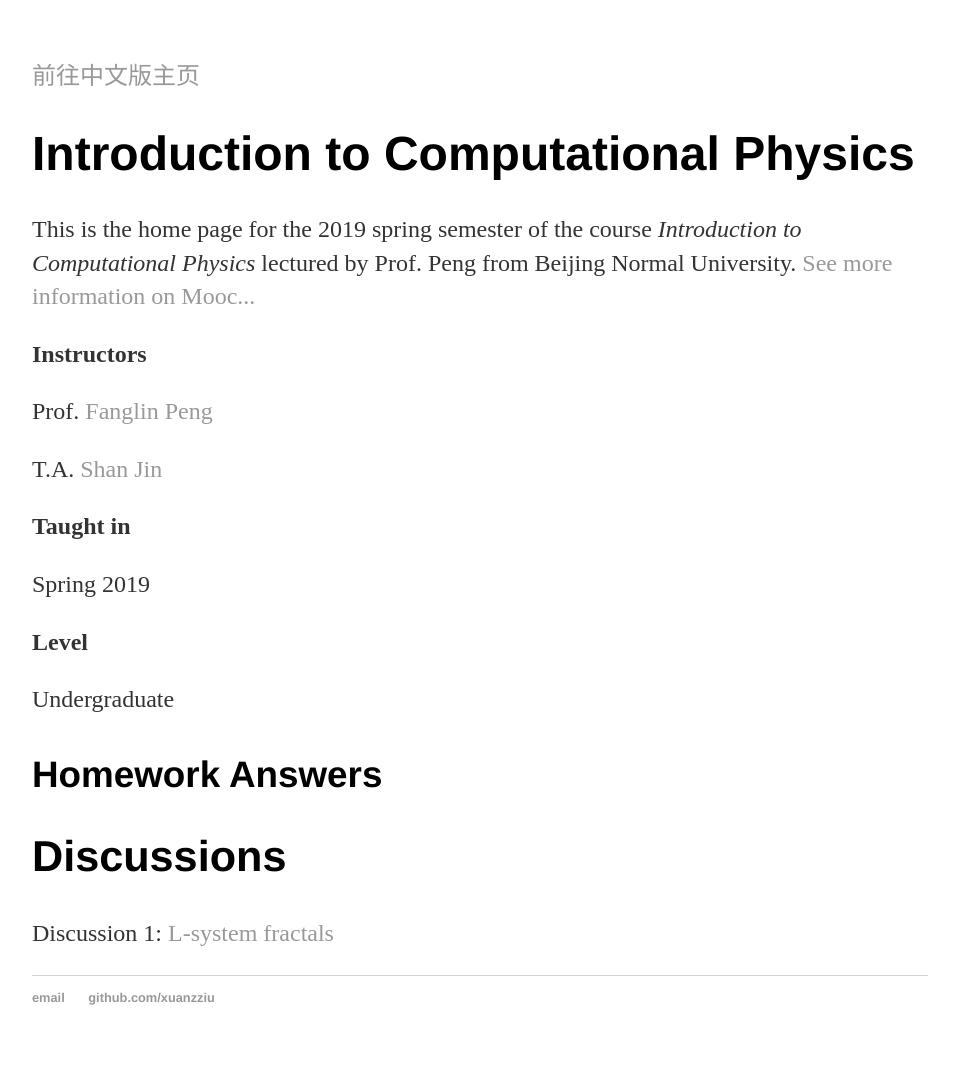
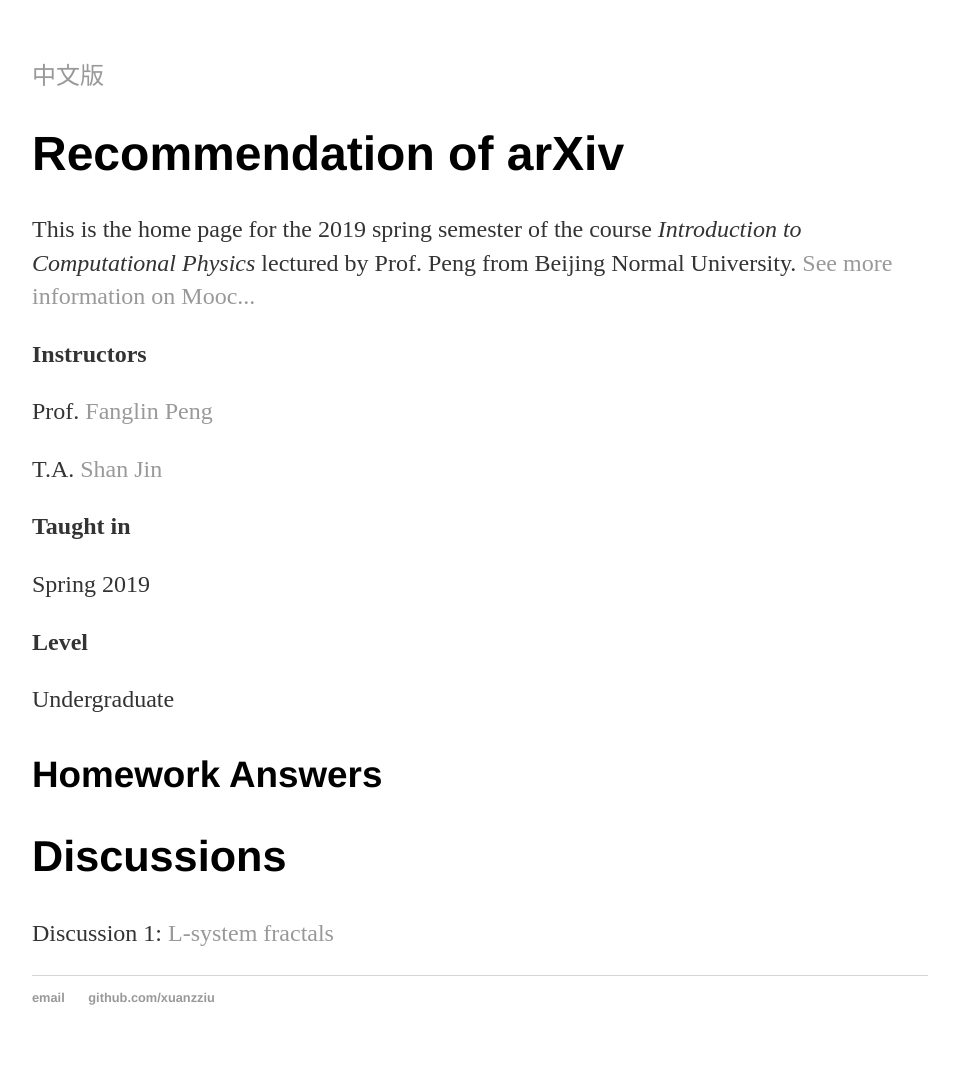
Before and after one commit to xuanzziu/xuanzziu.github.io, a Jekyll site: the page built from arXiv/index.html, in a window 1280 px wide. Shown: the whole page, without its empty margins (160-1119 px from the left). Built offline with Jekyll 4.4.1, drawn with Linux system fonts in a browser that asks for light colours.

Commit message:
Update index.html

```diff
--- a/arXiv/index.html
+++ b/arXiv/index.html
@@ -1,10 +1,10 @@
 ---
 layout: default
-title: Introduction to Computational Physics
+title: arXiv
 ---
 		<div class="blurb">
-			<p><a href="/arXiv/cn.html">前往中文版主页</a></p>
-			<h1>Introduction to Computational Physics</h1>
+			<p><a href="/arXiv/cn.html">中文版</a></p>
+			<h1>Recommendation of arXiv </h1>
 			<p>This is the home page for the 2019 spring semester of the course <em>Introduction to Computational Physics</em> lectured by Prof. Peng from Beijing Normal University. <a href="http://www.icourse163.org/course/BNU-1002842010">See more information on Mooc...</a></p>
 			<p><b>Instructors</b></p>
 			<p>Prof. <a href="http://physics.bnu.edu.cn/application/faculty/pengfanglin/index.htm">Fanglin Peng</a></p>
```
